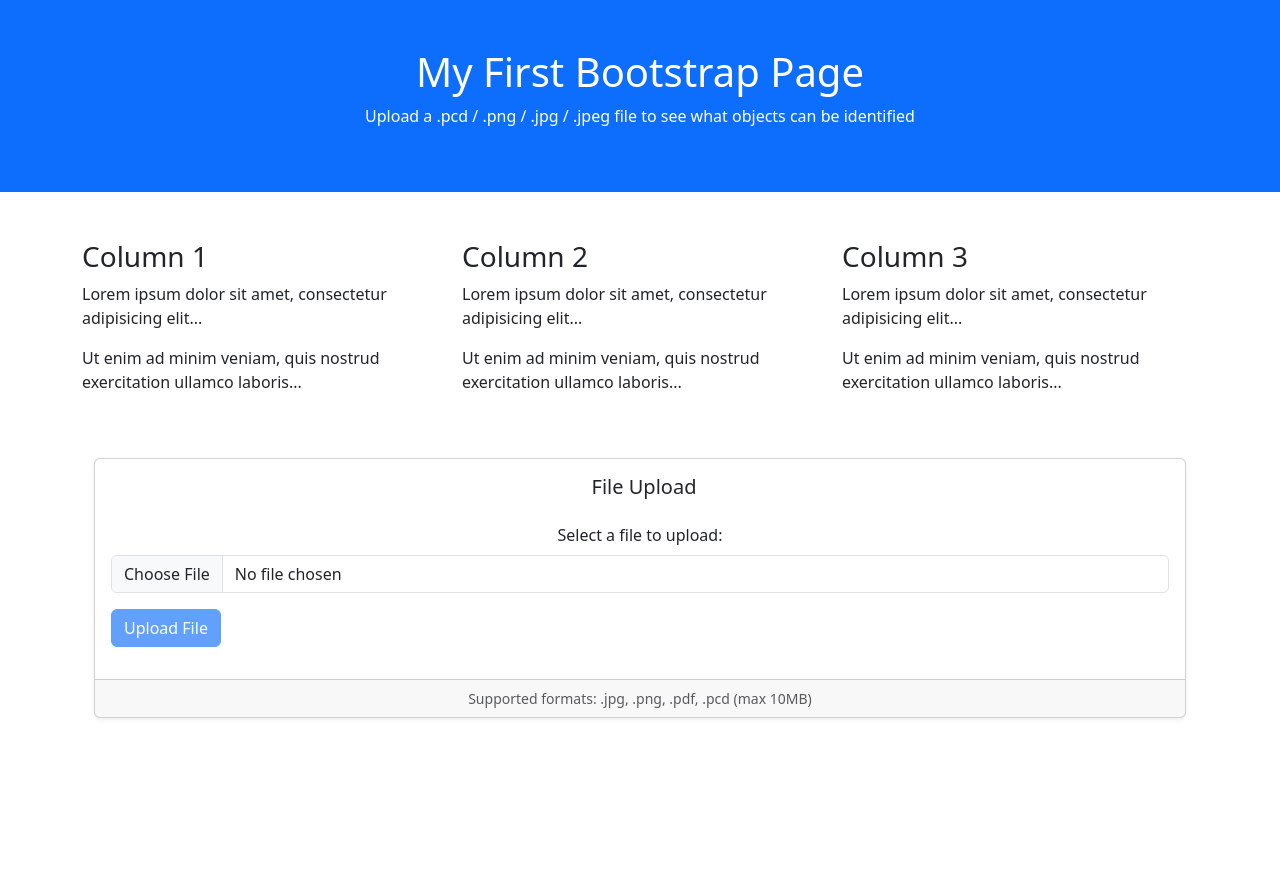
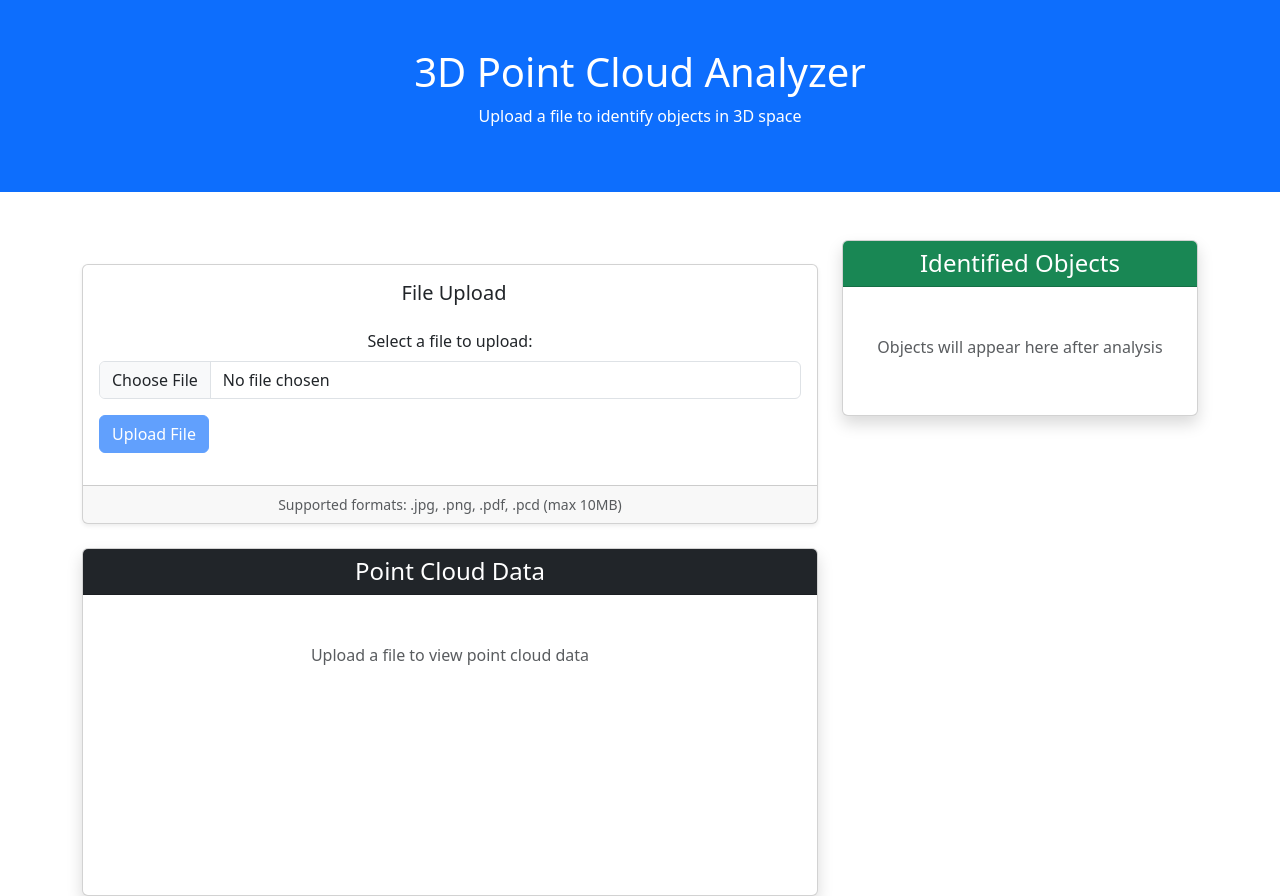
Before and after one commit to ErnieCoding/hackpsu-icds, a React (Create React App) app in the folder icds_front/: page / in a window 1280 px wide. Before the commit the page ends 800 px from the top, so only its background shows below. Built offline with nearby package versions, Linux system fonts and the light colour scheme.

Commit message:
added identified objects section

```diff
--- a/icds_front/src/App.js
+++ b/icds_front/src/App.js
@@ -1,46 +1,228 @@
-import logo from './logo.svg';
+import React, { useState } from 'react';
 import './styles/App.css';
 import FileUploader from './fileUploader';
-import func from './displayData';
 import 'bootstrap/dist/css/bootstrap.min.css';
-
+import { Container, Row, Col, Card, ListGroup, Badge } from 'react-bootstrap';
 
 function App() {
+  const [pointCloudData, setPointCloudData] = useState(null);
+  const [identifiedObjects, setIdentifiedObjects] = useState([]);
+  const [isLoading, setIsLoading] = useState(false);
+  const [error, setError] = useState(null);
+
+  // Mock function to simulate object detection
+  const detectObjects = (pointData) => {
+    // In a real app, this would come from your ML model/backend
+    const mockObjects = [
+      {
+        id: 1,
+        type: 'chair',
+        confidence: 0.92,
+        bounds: {
+          x: { min: 1.2, max: 2.5 },
+          y: { min: 0.8, max: 1.9 },
+          z: { min: 0.1, max: 0.8 }
+        },
+        pointCount: 1245
+      },
+      {
+        id: 2,
+        type: 'table',
+        confidence: 0.87,
+        bounds: {
+          x: { min: 3.0, max: 5.2 },
+          y: { min: 2.1, max: 4.0 },
+          z: { min: 0.7, max: 0.8 }
+        },
+        pointCount: 3560
+      },
+      {
+        id: 3,
+        type: 'human',
+        confidence: 0.78,
+        bounds: {
+          x: { min: 6.1, max: 7.0 },
+          y: { min: 1.5, max: 2.3 },
+          z: { min: 0.0, max: 1.8 }
+        },
+        pointCount: 2890
+      }
+    ];
+
+    return mockObjects.filter(obj => obj.confidence > 0.75);
+  };
+
+  const handleDataReceived = (data) => {
+    setIsLoading(true);
+    try {
+      const processedData = processPointCloudData(data);
+      setPointCloudData(processedData);
+
+      // Detect objects in the point cloud
+      const objects = detectObjects(processedData.points);
+      setIdentifiedObjects(objects);
+
+      setError(null);
+    } catch (err) {
+      setError('Failed to process point cloud data');
+      console.error(err);
+    } finally {
+      setIsLoading(false);
+    }
+  };
+
+  const processPointCloudData = (rawData) => {
+    // Same as before...
+    return {
+      points: Array(100).fill(0).map((_, i) => ({
+        x: Math.random() * 10,
+        y: Math.random() * 10,
+        z: Math.random() * 10,
+        r: Math.floor(Math.random() * 255),
+        g: Math.floor(Math.random() * 255),
+        b: Math.floor(Math.random() * 255)
+      })),
+      metadata: {
+        pointCount: 100,
+        bounds: {
+          x: { min: 0, max: 10 },
+          y: { min: 0, max: 10 },
+          z: { min: 0, max: 10 }
+        }
+      }
+    };
+  };
+
   return (
-    <body>
+    <div className="App">
+      <Container fluid className="p-5 bg-primary text-white text-center">
+        <h1>3D Point Cloud Analyzer</h1>
+        <p>Upload a file to identify objects in 3D space</p>
+      </Container>
 
-    <div class="container-fluid p-5 bg-primary text-white text-center">
-      <h1>My First Bootstrap Page</h1>
-      <p>Upload a .pcd / .png / .jpg / .jpeg file to see what objects can be identified</p>
+      <Container className="mt-5">
+        <Row>
+          <Col md={8}>
+            <FileUploader onUploadSuccess={handleDataReceived} />
+
+            {/* Point Cloud Data Display */}
+            <Card className="mt-4 shadow">
+              <Card.Header className="bg-dark text-white">
+                <h4 className="mb-0">Point Cloud Data</h4>
+              </Card.Header>
+              <Card.Body style={{ minHeight: '300px' }}>
+                {isLoading ? (
+                  <div className="text-center py-4">
+                    <div className="spinner-border text-primary" role="status"></div>
+                    <p className="mt-2">Analyzing point cloud...</p>
                   </div>
+                ) : pointCloudData ? (
+                  <>
+                    <div className="border rounded p-3 bg-light mb-3" style={{ height: '200px', overflow: 'auto' }}>
+                      <h6>Point Data Sample:</h6>
+                      <pre className="mb-0 small">
+                        {JSON.stringify(pointCloudData.points.slice(0, 20), null, 2)}
+                      </pre>
+                    </div>
+                    <div className="d-flex justify-content-between">
+                      <span>Total Points: <strong>{pointCloudData.metadata.pointCount.toLocaleString()}</strong></span>
+                      <button className="btn btn-sm btn-outline-primary">
+                        View Full 3D Visualization
+                      </button>
+                    </div>
+                  </>
+                ) : (
+                  <div className="text-center py-4 text-muted">
+                    <i className="bi bi-cloud-upload" style={{ fontSize: '2rem' }}></i>
+                    <p className="mt-2">Upload a file to view point cloud data</p>
+                  </div>
+                )}
+              </Card.Body>
+            </Card>
+          </Col>
 
-    <div class="container mt-5">
-      <div class="row">
-        <div class="col-sm-4">
-          <h3>Column 1</h3>
-          <p>Lorem ipsum dolor sit amet, consectetur adipisicing elit...</p>
-          <p>Ut enim ad minim veniam, quis nostrud exercitation ullamco laboris...</p>
+          {/* Identified Objects Panel */}
+          <Col md={4}>
+            <Card className="shadow">
+              <Card.Header className="bg-success text-white">
+                <h4 className="mb-0">Identified Objects</h4>
+              </Card.Header>
+              <Card.Body>
+                {isLoading ? (
+                  <div className="text-center py-4">
+                    <div className="spinner-border spinner-border-sm text-success" role="status"></div>
+                    <p className="mt-2">Detecting objects...</p>
                   </div>
-        <div class="col-sm-4">
-          <h3>Column 2</h3>
-          <p>Lorem ipsum dolor sit amet, consectetur adipisicing elit...</p>
-          <p>Ut enim ad minim veniam, quis nostrud exercitation ullamco laboris...</p>
+                ) : identifiedObjects.length > 0 ? (
+                  <ListGroup variant="flush">
+                    {identifiedObjects.map(obj => (
+                      <ListGroup.Item key={obj.id} className="d-flex justify-content-between align-items-start">
+                        <div>
+                          <h6 className="mb-1 text-capitalize">{obj.type}</h6>
+                          <small className="text-muted">
+                            Points: {obj.pointCount} |
+                            Confidence: {(obj.confidence * 100).toFixed(0)}%
+                          </small>
                         </div>
-        <div class="col-sm-4">
-          <h3>Column 3</h3>
-          <p>Lorem ipsum dolor sit amet, consectetur adipisicing elit...</p>
-          <p>Ut enim ad minim veniam, quis nostrud exercitation ullamco laboris...</p>
+                        <Badge bg="success" pill>
+                          {obj.type === 'human' ? 'Person' : obj.type}
+                        </Badge>
+                      </ListGroup.Item>
+                    ))}
+                  </ListGroup>
+                ) : pointCloudData ? (
+                  <div className="text-center py-4 text-muted">
+                    <i className="bi bi-exclamation-triangle" style={{ fontSize: '2rem' }}></i>
+                    <p className="mt-2">No objects detected</p>
+                  </div>
+                ) : (
+                  <div className="text-center py-4 text-muted">
+                    <i className="bi bi-box-seam" style={{ fontSize: '2rem' }}></i>
+                    <p className="mt-2">Objects will appear here after analysis</p>
+                  </div>
+                )}
+              </Card.Body>
+              {identifiedObjects.length > 0 && (
+                <Card.Footer className="small text-muted">
+                  Detected {identifiedObjects.length} object{identifiedObjects.length !== 1 ? 's' : ''}
+                </Card.Footer>
+              )}
+            </Card>
+
+            {/* Object Details Panel (appears when objects are detected) */}
+            {identifiedObjects.length > 0 && (
+              <Card className="mt-3 shadow-sm">
+                <Card.Header className="bg-light">
+                  <h5 className="mb-0">Object Details</h5>
+                </Card.Header>
+                <Card.Body>
+                  <div className="mb-3">
+                    <h6>Selected: <span className="text-capitalize">{identifiedObjects[0].type}</span></h6>
+                    <div className="small">
+                      <div>Dimensions:</div>
+                      <ul className="mb-1">
+                        <li>Width: {(identifiedObjects[0].bounds.x.max - identifiedObjects[0].bounds.x.min).toFixed(2)}m</li>
+                        <li>Depth: {(identifiedObjects[0].bounds.y.max - identifiedObjects[0].bounds.y.min).toFixed(2)}m</li>
+                        <li>Height: {(identifiedObjects[0].bounds.z.max - identifiedObjects[0].bounds.z.min).toFixed(2)}m</li>
+                      </ul>
+                      <div>Position:</div>
+                      <ul>
+                        <li>X: {identifiedObjects[0].bounds.x.min.toFixed(2)}-{identifiedObjects[0].bounds.x.max.toFixed(2)}</li>
+                        <li>Y: {identifiedObjects[0].bounds.y.min.toFixed(2)}-{identifiedObjects[0].bounds.y.max.toFixed(2)}</li>
+                        <li>Z: {identifiedObjects[0].bounds.z.min.toFixed(2)}-{identifiedObjects[0].bounds.z.max.toFixed(2)}</li>
+                      </ul>
                     </div>
                   </div>
-    <div class="container mt-5 text-center">
-      <div class="col-sm-12">
-      <FileUploader />
+                  <button className="btn btn-sm btn-outline-success w-100">
+                    Highlight in 3D View
+                  </button>
+                </Card.Body>
+              </Card>
+            )}
+          </Col>
+        </Row>
+      </Container>
     </div>
-    </div>
-    </div>
-
-    </body>
-
   );
 }
 
```
Lines whose indentation alone changed are shown as unchanged.
